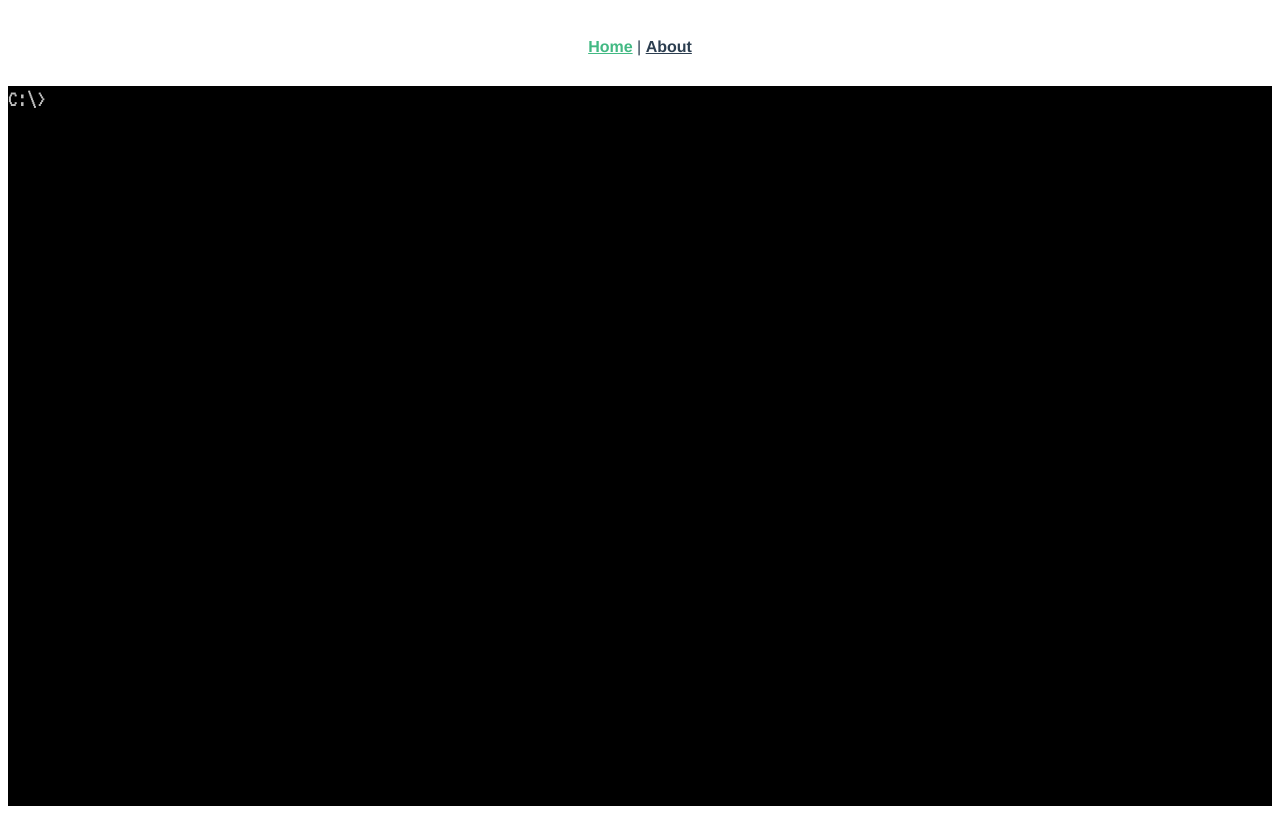
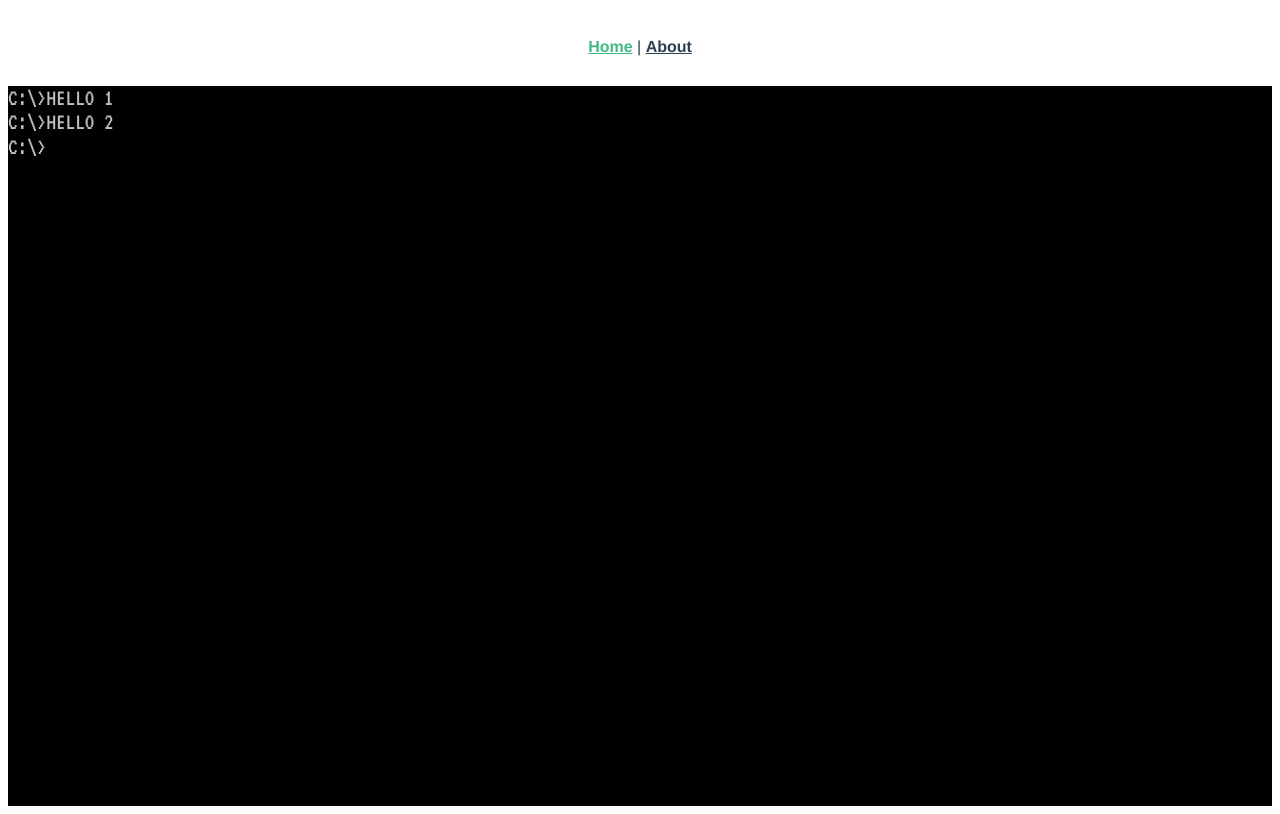
Before and after one commit to rcvink/nowhere, a Vue app: page / in a window 1280 px wide. Built offline with nearby package versions, Linux system fonts and the light colour scheme.

Commit message:
Hacky shit fucking fix

```diff
--- a/src/components/History.vue
+++ b/src/components/History.vue
@@ -13,13 +13,13 @@ export default Vue.extend({
     name: 'History',
     methods: {
         add(statement: string) {
-            this.statements.push(statement);
+            this.$props.statements.push(statement);
         },
     },
-    data() {
-        return {
-            statements: [] as string[],
-        };
+    props: {
+        statements: {
+            type: Array,
+        },
     },
 });
 </script>
```
